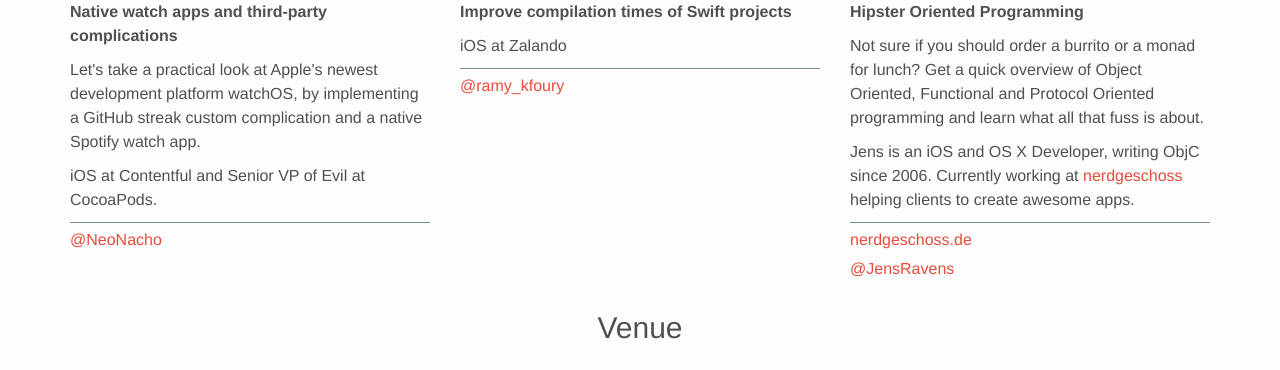
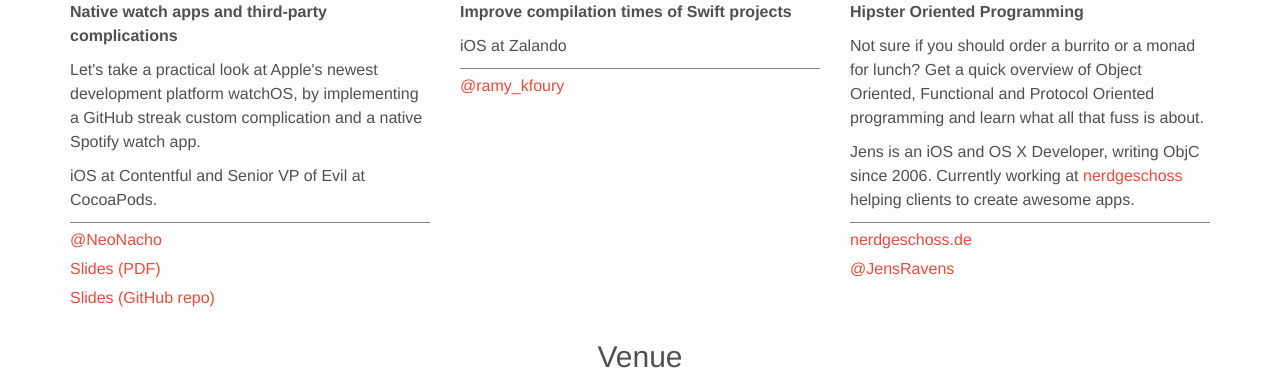
Before and after one commit to swift-berlin/swift-berlin.github.io, a Jekyll site: the page built from _posts/2015-07-20-swift-berlin-10.md, in a window 1280 px wide and 900 px high, scrolled down 1522 px, cut to the strip 0-370 px from the top of the window. Built offline with Jekyll 4.4.1, drawn with Linux system fonts in a browser that asks for light colours.

Commit message:
Add links to slides for watchOS talk.

```diff
--- a/_posts/2015-07-20-swift-berlin-10.md
+++ b/_posts/2015-07-20-swift-berlin-10.md
@@ -24,6 +24,12 @@ speakers:
       -
         url: https://twitter.com/NeoNacho
         name: '@NeoNacho'
+      -
+        url: https://speakerdeck.com/neonichu/native-watch-apps-and-third-party-complications
+        name: Slides (PDF)
+      -
+        url: https://github.com/neonichu/building-watchos-apps
+        name: Slides (GitHub repo)
   -
     name: Ramy Khoury
     title: Improve compilation times of Swift projects
```
